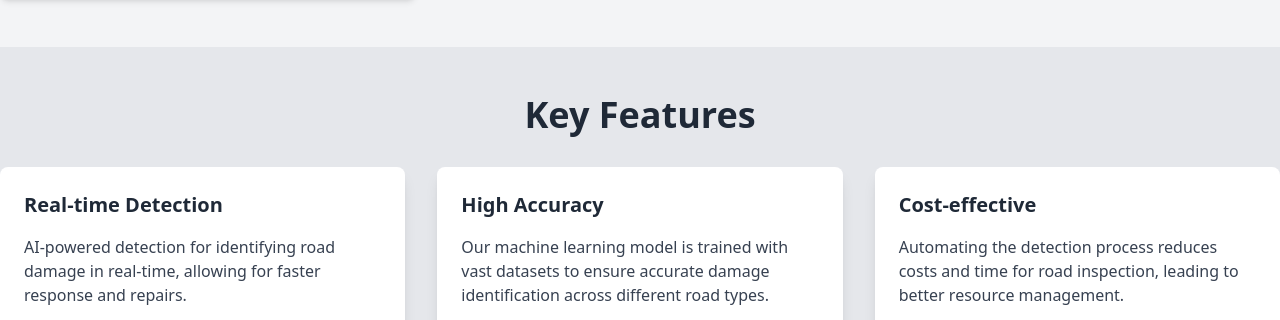
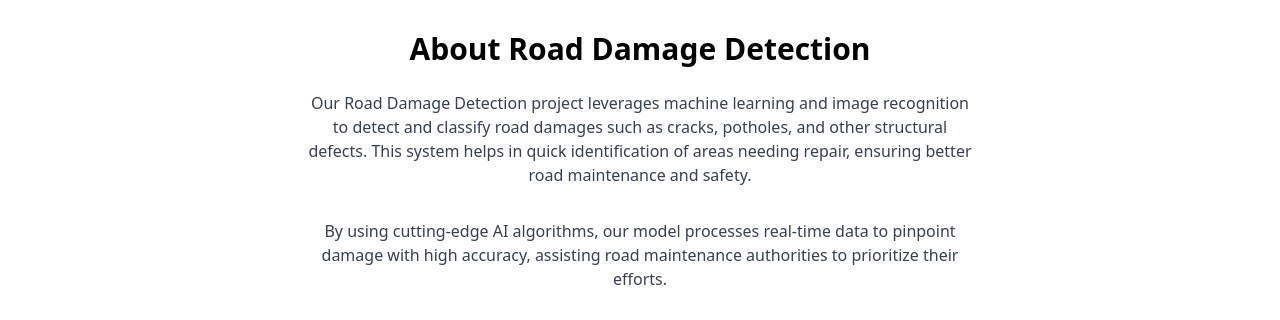
Before and after one commit to YuvrajHarsh04/Road-Damage-Detection-using-Detectron2, a Flask app: page / in a window 1280 px wide. Shown: the part 881-1201 px from the top of the page. Run offline with Flask 3, Linux system fonts and the light colour scheme; some libraries are stand-ins or nearby versions.

Commit message:
Update index.html

```diff
--- a/templates/index.html
+++ b/templates/index.html
@@ -2,79 +2,49 @@
 <html lang="en">
 <head>
   <meta charset="UTF-8">
-  <meta name="viewport" content="width=device-width, initial-scale=1">
+  <meta name="viewport" content="width=device-width, initial-scale=1.0">
   <title>Road Damage Detection</title>
   <script src="https://cdn.tailwindcss.com"></script>
 </head>
-<body class="bg-gray-100 text-gray-800">
+<body class="bg-gray-100">
   <!-- Navbar -->
-  <header class="bg-blue-500 p-4 shadow-lg">
+  <nav class="bg-blue-500 p-4">
     <div class="container mx-auto flex justify-between items-center">
-      <h1 class="text-xl lg:text-2xl text-white font-bold">Road Damage Detection</h1>
-      <nav>
-        <a href="{{ url_for('home') }}" class="text-white mx-2">Home</a>
-        <a href="{{ url_for('upload_page') }}" class="text-white mx-2">Upload</a>
-      </nav>
+      <h1 class="text-white text-2xl font-bold">Road Damage Detection</h1>
+      <div>
+        <a href="/" class="text-white mr-4">Home</a>
+        <a href="/upload" class="text-white">Upload</a>
+      </div>
     </div>
-  </header>
+  </nav>
 
   <!-- Hero Section -->
-  <section class="bg-cover bg-center h-64 md:h-96 text-white flex items-center justify-center" style="background-image: url('https://dtnext-prod.s3.ap-south-1.amazonaws.com/imported/2023-01/35e058ab-647b-4a9a-b34b-cfec499d5157/Untitled.jpg');">
-    <div class="text-center">
-      <h2 class="text-3xl md:text-5xl font-bold">Detect Road Damages with AI</h2>
-      <p class="text-lg mt-4">A smarter way to identify and fix road issues using technology.</p>
-      <a href="{{ url_for('upload_page') }}" class="inline-block mt-6 bg-blue-600 text-white py-3 px-6 rounded-full hover:bg-blue-700 transition duration-300">Get Started</a>
+  <section class="bg-cover bg-center h-screen" style="background-image: url('your-background-image.jpg');">
+    <div class="h-full bg-blue-500 bg-opacity-50 flex flex-col justify-center items-center text-center">
+      <h2 class="text-4xl text-white font-bold mb-4">Detect Road Damages with AI</h2>
+      <p class="text-white text-lg mb-6">A smarter way to identify and fix road issues using technology.</p>
+      <a href="/upload" class="bg-white text-blue-500 px-6 py-3 rounded-full font-semibold">Get Started</a>
     </div>
   </section>
 
   <!-- About Section -->
-  <section class="container mx-auto py-12 px-4 md:px-0">
-    <h3 class="text-2xl md:text-4xl font-bold text-center mb-8">About Road Damage Detection</h3>
-    <div class="md:flex justify-center items-center space-y-8 md:space-y-0 md:space-x-8">
-      <div class="md:w-1/3">
-        <img src="https://viso.ai/wp-content/uploads/2023/05/pothole-detection-infrastructure-assessment-deeplearning-image-segmentation-yolov8.jpg" alt="Road damage" class="w-full rounded-lg shadow-md">
-      </div>
-      <div class="md:w-2/3">
-        <p class="text-lg text-gray-700">
-          Our Road Damage Detection project leverages machine learning and image recognition to detect and classify road damages such as cracks, potholes, and other structural defects. This system helps in quick identification of areas needing repair, ensuring better road maintenance and safety.
-        </p>
-        <p class="mt-4 text-lg text-gray-700">
-          By using cutting-edge AI algorithms, our model processes real-time data to pinpoint damage with high accuracy, assisting road maintenance authorities to prioritize their efforts.
-        </p>
-      </div>
-    </div>
-  </section>
-
-  <!-- Features Section -->
-  <section class="bg-gray-200 py-12">
-    <div class="container mx-auto px-4 md:px-0">
-      <h3 class="text-2xl md:text-4xl font-bold text-center mb-8">Key Features</h3>
-      <div class="grid grid-cols-1 md:grid-cols-3 gap-8">
-        <div class="bg-white p-6 rounded-lg shadow-lg">
-          <h4 class="text-xl font-semibold mb-4">Real-time Detection</h4>
-          <p class="text-gray-700">
-            AI-powered detection for identifying road damage in real-time, allowing for faster response and repairs.
-          </p>
-        </div>
-        <div class="bg-white p-6 rounded-lg shadow-lg">
-          <h4 class="text-xl font-semibold mb-4">High Accuracy</h4>
-          <p class="text-gray-700">
-            Our machine learning model is trained with vast datasets to ensure accurate damage identification across different road types.
-          </p>
-        </div>
-        <div class="bg-white p-6 rounded-lg shadow-lg">
-          <h4 class="text-xl font-semibold mb-4">Cost-effective</h4>
-          <p class="text-gray-700">
-            Automating the detection process reduces costs and time for road inspection, leading to better resource management.
-          </p>
-        </div>
-      </div>
+  <section class="py-12 bg-white">
+    <div class="container mx-auto text-center">
+      <h3 class="text-3xl font-bold mb-6">About Road Damage Detection</h3>
+      <p class="text-gray-700 max-w-2xl mx-auto mb-8">
+        Our Road Damage Detection project leverages machine learning and image recognition to detect and classify road damages such as cracks, potholes, and other structural defects. This system helps in quick identification of areas needing repair, ensuring better road maintenance and safety.
+      </p>
+      <p class="text-gray-700 max-w-2xl mx-auto mb-8">
+        By using cutting-edge AI algorithms, our model processes real-time data to pinpoint damage with high accuracy, assisting road maintenance authorities to prioritize their efforts.
+      </p>
+      <!-- Example image (replace with actual road damage images) -->
+      <img src="your-road-damage-detection-image.jpg" alt="Road Damage Detection" class="mx-auto shadow-lg rounded-md">
     </div>
   </section>
 
   <!-- Footer -->
-  <footer class="bg-blue-500 p-4 text-white text-center mt-10">
-    &copy; 2024 Road Damage Detection. All rights reserved.
+  <footer class="bg-blue-500 p-4 text-white text-center">
+    <p>&copy; 2024 Road Damage Detection. All rights reserved.</p>
   </footer>
 </body>
 </html>
```
